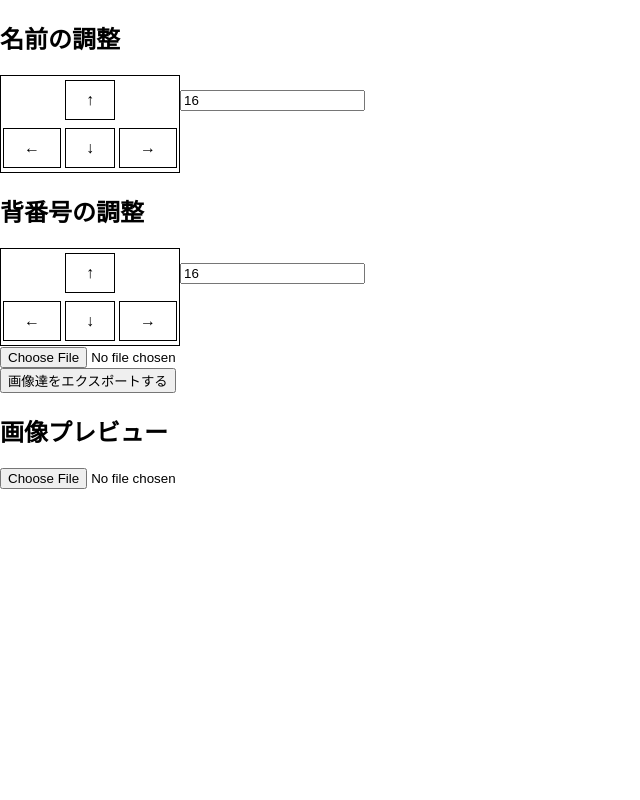
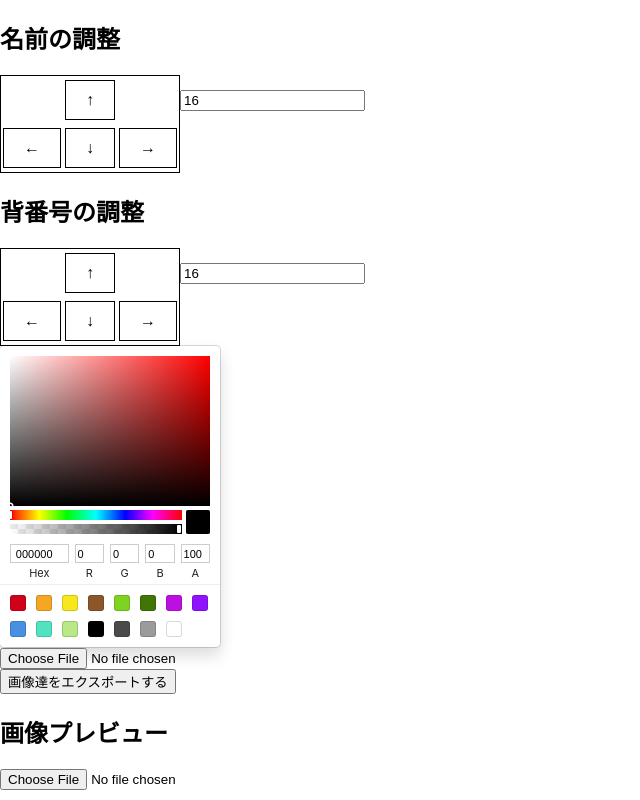
Before and after one commit to K-Sato1995/uniform-generator, a React (Create React App) app: page / in a window 1280 px wide. Shown: the whole page, without its empty margins (0-640 px from the left). Built offline with nearby package versions, Linux system fonts and the light colour scheme.

Commit message:
Add sketch picker

```diff
--- a/package.json
+++ b/package.json
@@ -9,6 +9,7 @@
     "csvtojson": "^2.0.8",
     "papaparse": "^5.3.2",
     "react": "^18.2.0",
+    "react-color": "^2.19.3",
     "react-component-export-image": "^1.0.6",
     "react-csv": "^2.2.2",
     "react-dom": "^18.2.0",
--- a/src/App.js
+++ b/src/App.js
@@ -3,6 +3,7 @@ import CustomeImage from './components/CustomeImage'
 import CSVDropzone from './components/CsvDropzone'
 import { exportComponentAsPNG } from 'react-component-export-image'
 import styles from './App.module.css'
+import { SketchPicker } from 'react-color'
 
 function App () {
   const [file, setFile] = useState(null)
@@ -14,13 +15,13 @@ function App () {
 
   const [uniformDesign, setUniformDesign] = useState({
     nameDesign: {
-      top: 0,
-      right: 0,
+      top: 70,
+      right: 90,
       fontSize: 16
     },
     numberDesign: {
-      top: 0,
-      right: 0,
+      top: 90,
+      right: 90,
       fontSize: 16
     },
     fontColor: '#000000'
@@ -33,7 +34,6 @@ function App () {
 
   return (
       <div className={styles.App}>
-
         <h2>名前の調整</h2>
         <div className={styles.btnlist}>
             <button className={styles.keyup} onClick={() => {
@@ -120,6 +120,15 @@ function App () {
             setUniformDesign(newState)
           }}/>
 
+          <SketchPicker
+            color={ uniformDesign.fontColor }
+            onChangeComplete={(color) => {
+              setUniformDesign({
+                ...uniformDesign,
+                fontColor: color.hex
+              })
+            }}
+          />
           <CSVDropzone onDrop={setPlayerDataList} />
 
           <button onClick={() => {
```
Also changed, not shown: 1 other file (tests, documents, lock files or other folders).
